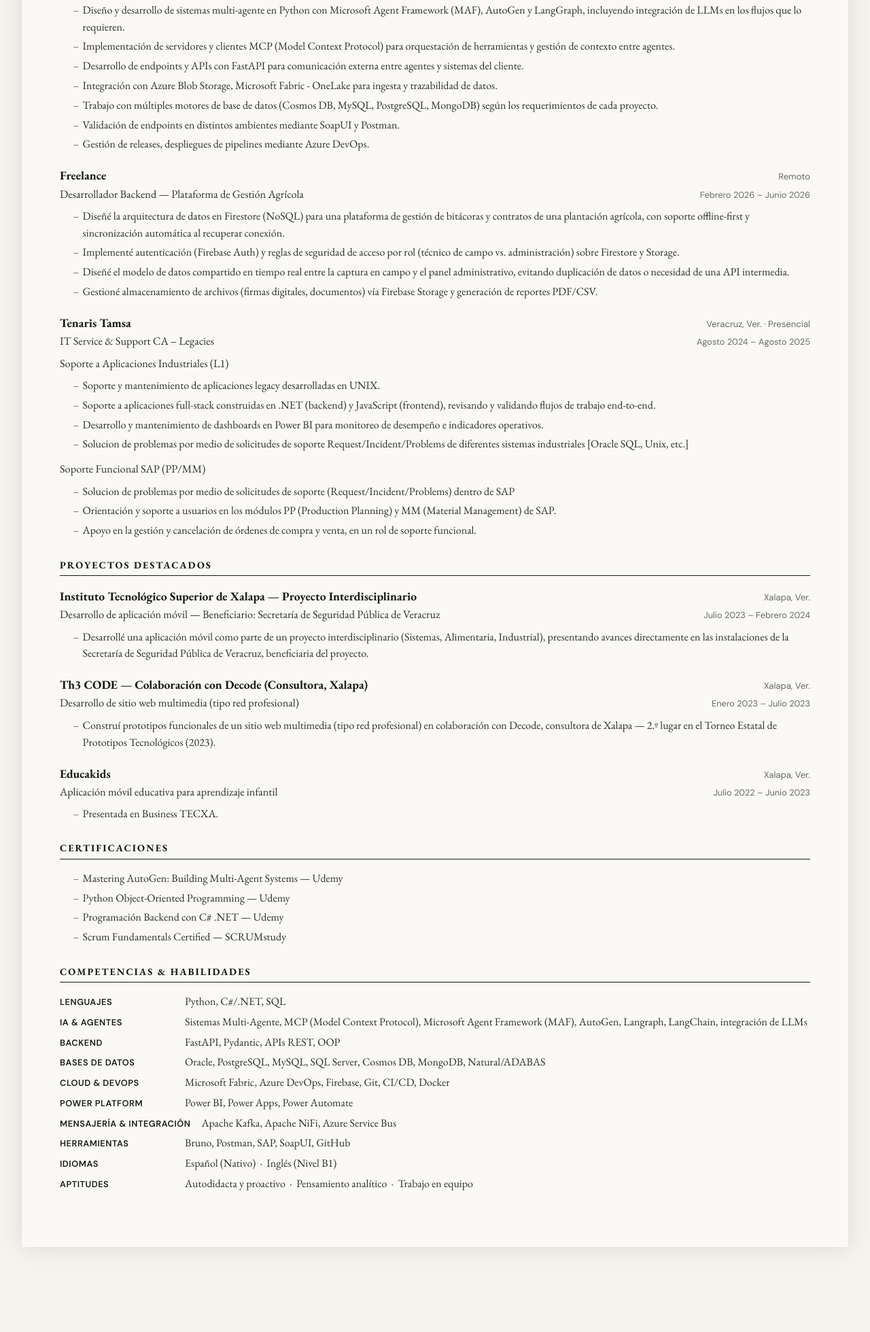
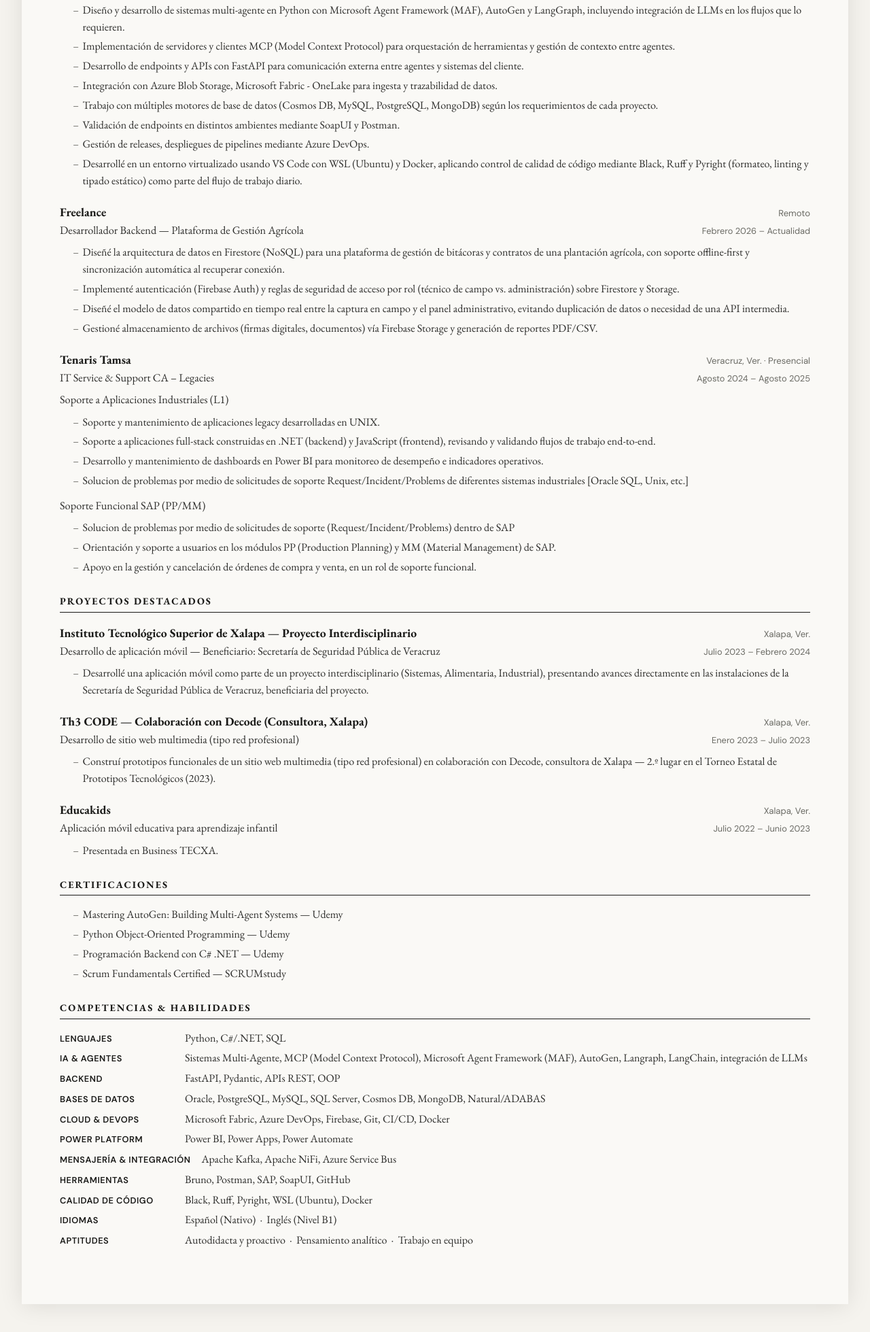
Before and after one commit to TheFallacy/CV, a plain HTML site: page index.html in a window 1280 px wide. Shown: the part 849-2808 px from the top of the page at 68% size. Before the commit the page ends 2747 px from the top, so only its background shows below. Drawn offline with nearby package versions, Linux system fonts and the light colour scheme.

Commit message:
feat(cv): update work experience and skills sections with new details

```diff
--- a/index.html
+++ b/index.html
@@ -103,6 +103,7 @@
                 <li>Trabajo con múltiples motores de base de datos (Cosmos DB, MySQL, PostgreSQL, MongoDB) según los requerimientos de cada proyecto.</li>
                 <li>Validación de endpoints en distintos ambientes mediante SoapUI y Postman.</li>
                 <li>Gestión de releases, despliegues de pipelines mediante Azure DevOps.</li>
+                <li>Desarrollé en un entorno virtualizado usando VS Code con WSL (Ubuntu) y Docker, aplicando control de calidad de código mediante Black, Ruff y Pyright (formateo, linting y tipado estático) como parte del flujo de trabajo diario.</li>
             </ul>
         </div>
 
@@ -113,7 +114,7 @@
             </div>
             <div class="cv-entry-subheader">
                 <span class="cv-entry-role">Desarrollador Backend &mdash; Plataforma de Gestión Agrícola</span>
-                <span class="cv-entry-date">Febrero 2026 &ndash; Junio 2026</span>
+                <span class="cv-entry-date">Febrero 2026 &ndash; Actualidad</span>
             </div>
             <ul class="cv-bullets">
                 <li>Diseñé la arquitectura de datos en Firestore (NoSQL) para una plataforma de gestión de bitácoras y contratos de una plantación agrícola, con soporte offline-first y sincronización automática al recuperar conexión.</li>
@@ -245,6 +246,10 @@
                 <dd>Bruno, Postman, SAP, SoapUI, GitHub</dd>
             </div>
             <div class="cv-skill-row">
+                <dt>Calidad de Código</dt>
+                <dd>Black, Ruff, Pyright, WSL (Ubuntu), Docker</dd>
+            </div>
+            <div class="cv-skill-row">
                 <dt>Idiomas</dt>
                 <dd>Español (Nativo) &nbsp;&middot;&nbsp; Inglés (Nivel B1)</dd>
             </div>
```
